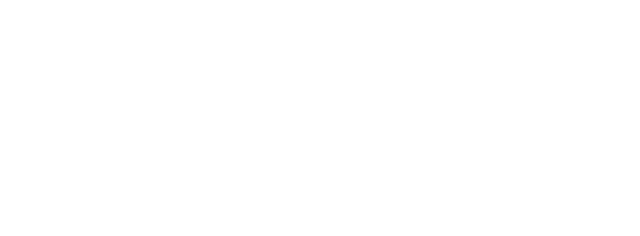
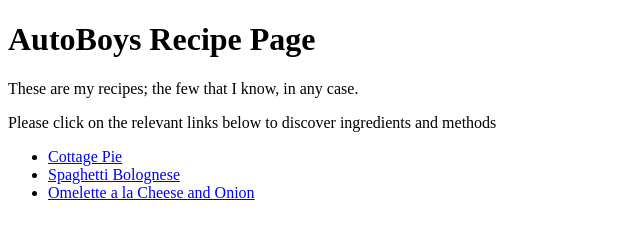
Before and after one commit to Autoboy40k/odin-recipe-basic, a plain HTML site: page index.html in a window 1280 px wide. Shown: the whole page, without its empty margins (0-640 px from the left). Drawn offline with Linux system fonts and the light colour scheme.

Commit message:
first draft of homepage complete.  Notes added

```diff
--- a/index.html
+++ b/index.html
@@ -3,8 +3,25 @@
 <head>
     <meta charset="utf-8">
     <title>Recipe Homepage</title>
+    <!--no page elements in head-->
 </head>
 
 <body>
-
+    <h1>AutoBoys Recipe Page</h1>
+    <p>
+        These are my recipes; the few that I know, in any case.
+    </p>
+    <p>Please click on the relevant links below to discover ingredients and methods</p>
+    <p> </p>
+    <ul>
+        <li>
+            <a href="cottagepie.html">Cottage Pie</a>
+        </li>
+        <li>
+            <a href="spagbol.html">Spaghetti Bolognese</a>
+        </li>
+        <li>
+            <a href="omelette.html">Omelette a la Cheese and Onion</a>
+        </li>
+    </ul>
 </body>
```
